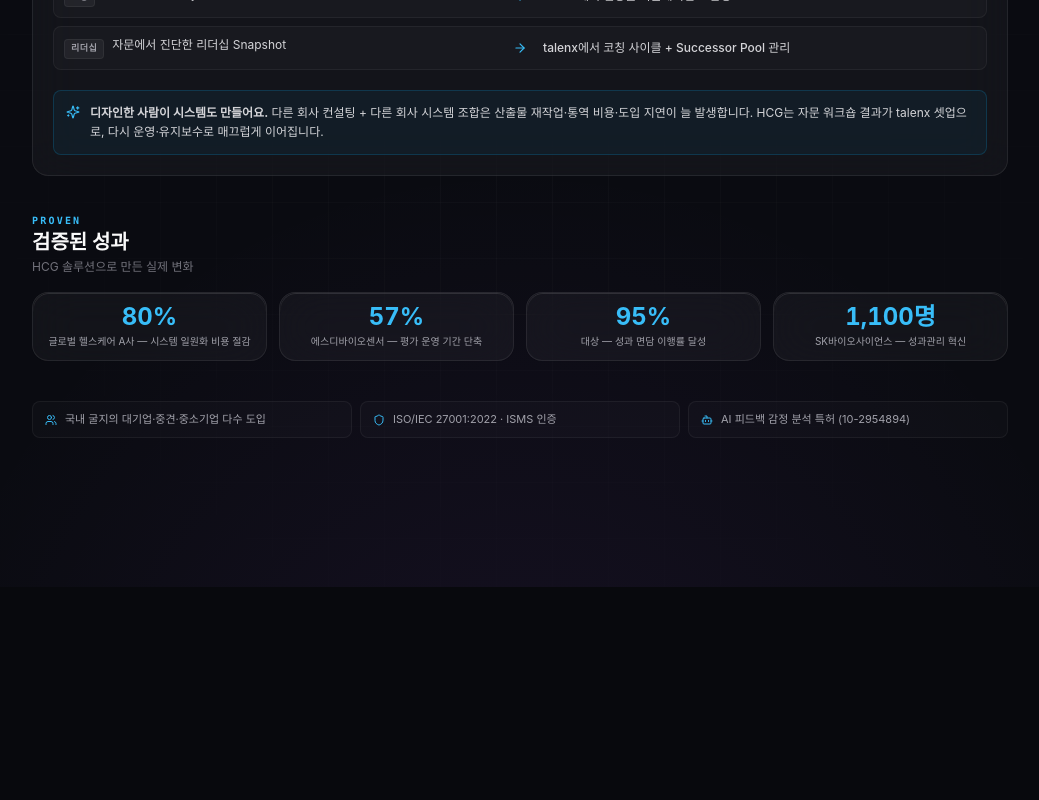
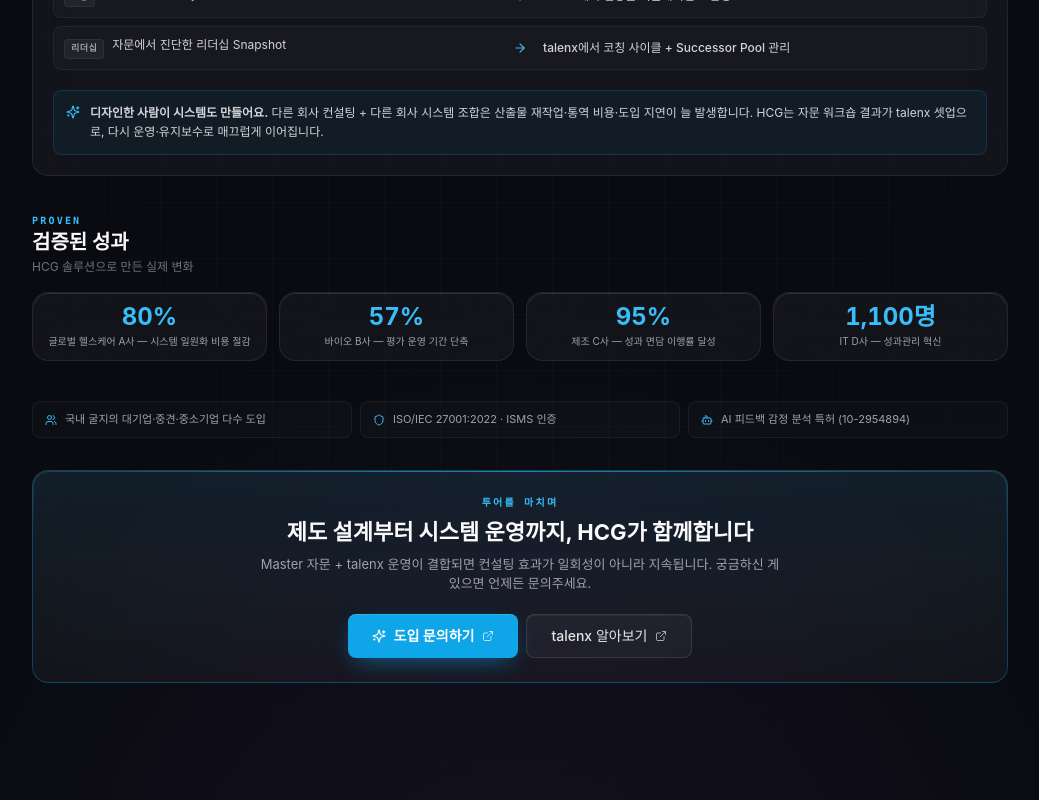
Before and after one commit to skyyoung2030-star/hradvisory, a React (Vite) app: page /tour/7-system in a window 1280 px wide. Shown: the part 1534-2334 px from the top of the page, without its empty margins (120-1159 px from the left). Before the commit the page ends 2121 px from the top, so only its background shows below. Built offline with nearby package versions, Linux system fonts and the light colour scheme; no server answers; a web font is replaced by a local one.

Commit message:
Updated Step7System.tsx

```diff
--- a/src/pages/Step7System.tsx
+++ b/src/pages/Step7System.tsx
@@ -38,9 +38,9 @@
 type Stat = { value: string; label: string };
 const STATS: Stat[] = [
   { value: "80%",    label: "글로벌 헬스케어 A사 — 시스템 일원화 비용 절감" },
-  { value: "57%",    label: "에스디바이오센서 — 평가 운영 기간 단축" },
-  { value: "95%",    label: "대상 — 성과 면담 이행률 달성" },
-  { value: "1,100명", label: "SK바이오사이언스 — 성과관리 혁신" },
+  { value: "57%",    label: "바이오 B사 — 평가 운영 기간 단축" },
+  { value: "95%",    label: "제조 C사 — 성과 면담 이행률 달성" },
+  { value: "1,100명", label: "IT D사 — 성과관리 혁신" },
 ];
 
 /* ═════════════════ Page ═════════════════ */
@@ -90,6 +90,9 @@
 
         {/* Trust bar */}
         <TrustBar />
+
+        {/* CTA */}
+        <CTABanner />
       </StepShell>
 
       <TourNav current={step} disableNext={true} nextLabel="투어 완료" />
@@ -405,3 +408,50 @@
     </div>
   );
 }
+
+/* ═════════════════ CTA ═════════════════ */
+
+function CTABanner() {
+  return (
+    <div className="card !p-6 text-center relative overflow-hidden bg-gradient-to-b from-accent-500/[0.08] to-transparent border-accent-500/30">
+      <span aria-hidden className="absolute top-0 inset-x-0 h-px bg-gradient-to-r from-transparent via-accent-500/70 to-transparent" />
+
+      <div
+        className="text-[10px] font-mono font-bold uppercase tracking-[0.22em] text-accent-400 mb-2"
+        style={{ display: "block", margin: 0, marginBottom: 8, padding: 0, position: "static" }}
+      >
+        투어를 마치며
+      </div>
+      <div
+        className="text-[22px] font-bold text-ink-900 mb-2"
+        style={{ display: "block", margin: 0, marginBottom: 8, padding: 0, position: "static", lineHeight: 1.3 }}
+      >
+        제도 설계부터 시스템 운영까지, HCG가 함께합니다
+      </div>
+      <p
+        className="text-[13px] text-ink-600 max-w-[520px] mx-auto mb-5"
+        style={{ display: "block", margin: "0 auto 20px", padding: 0, position: "static" }}
+      >
+        Master 자문 + talenx 운영이 결합되면 컨설팅 효과가 일회성이 아니라 지속됩니다.
+        궁금하신 게 있으면 언제든 문의주세요.
+      </p>
+      <div className="flex flex-wrap items-center justify-center gap-2">
+        <a
+          href="https://e-hcg.com/inquiry" target="_blank" rel="noopener noreferrer"
+          className="btn-primary"
+        >
+          <Sparkles size={14} className="mr-2" />
+          도입 문의하기
+          <ExternalLink size={12} className="ml-2 opacity-70" />
+        </a>
+        <a
+          href="https://e-hcg.com/solutions/talenx" target="_blank" rel="noopener noreferrer"
+          className="btn-secondary"
+        >
+          talenx 알아보기
+          <ExternalLink size={12} className="ml-2 opacity-70" />
+        </a>
+      </div>
+    </div>
+  );
+}
```
